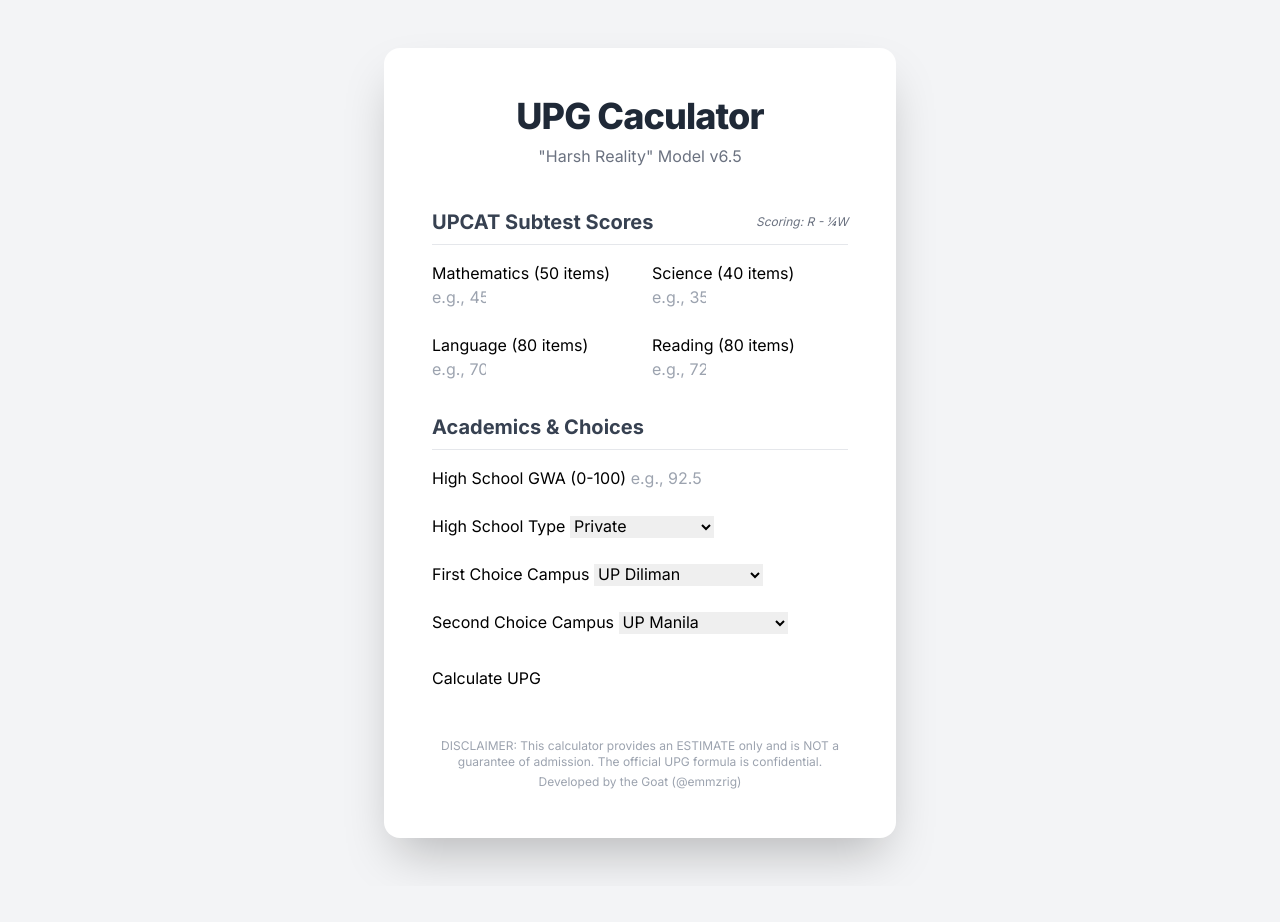
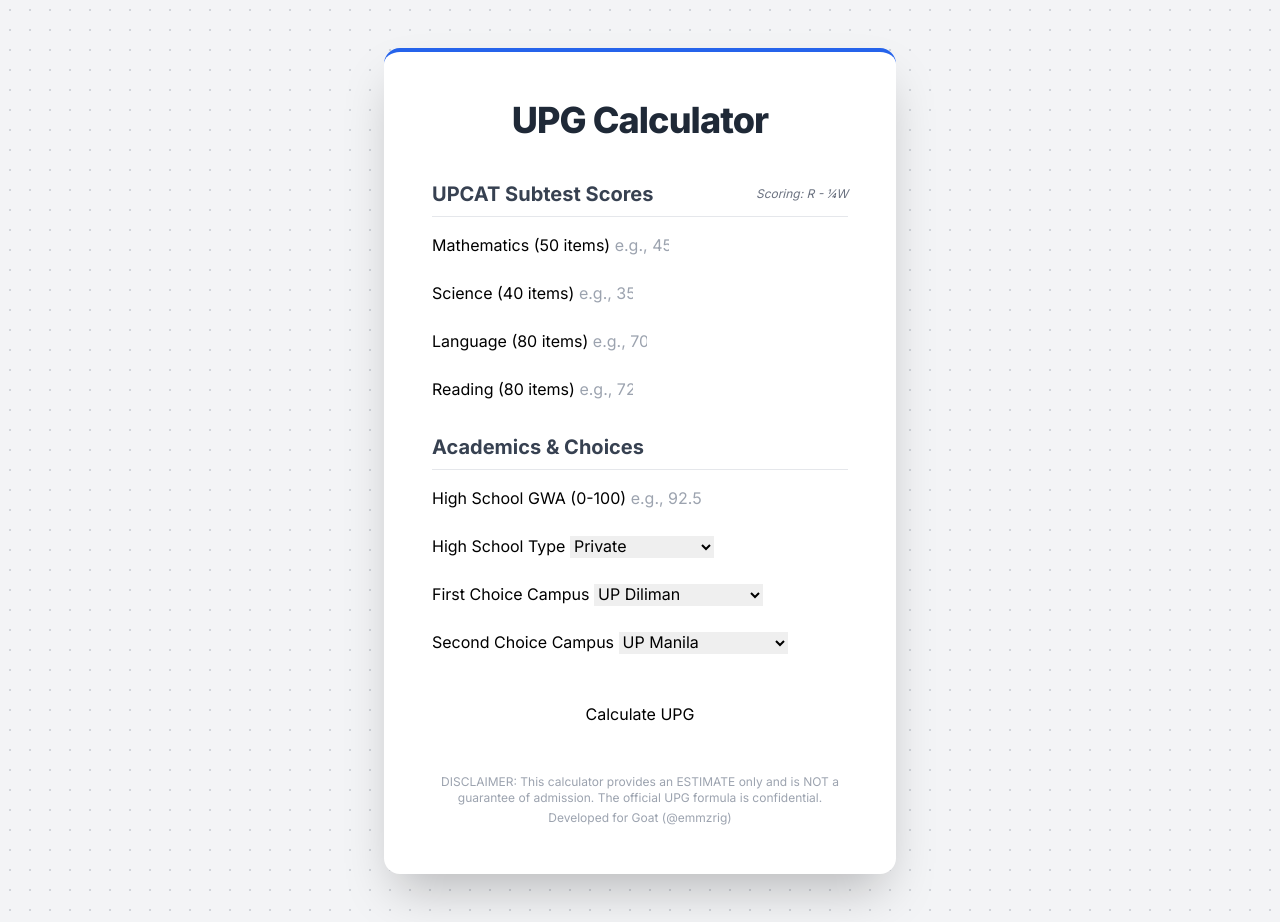
Before and after one commit to zkkei/upg-webapp, a Flask app: page / in a window 1280 px wide. Before the commit the page ends 872 px from the top, so only its background shows below. Run offline with Flask 2, Linux system fonts and the light colour scheme; some libraries are stand-ins or nearby versions.

Commit message:
Update index.html

```diff
--- a/templates/index.html
+++ b/templates/index.html
@@ -3,7 +3,12 @@
 <head>
     <meta charset="UTF-8">
     <meta name="viewport" content="width=device-width, initial-scale=1.0">
-    <title>UPG Strategic Co-Pilot</title>
+    <title>UPG Calculator</title>
+
+    <!-- Favicon Links -->
+    <link rel="icon" href="{{ url_for('static', filename='logo.png') }}" type="image/png">
+    <link rel="apple-touch-icon" href="{{ url_for('static', filename='logo.png') }}">
+
     <script src="https://cdn.tailwindcss.com"></script>
     <link rel="preconnect" href="https://fonts.googleapis.com">
     <link rel="preconnect" href="https://fonts.gstatic.com" crossorigin>
@@ -11,7 +16,10 @@
     <style>
         body {
             font-family: 'Inter', sans-serif;
+            /* Subtle background pattern for a more premium feel */
             background-color: #f3f4f6;
+            background-image: radial-gradient(#d1d5db 1px, transparent 1px);
+            background-size: 20px 20px;
         }
         .form-input {
             @apply w-full px-4 py-3 text-gray-900 bg-gray-50 border-2 border-gray-300 rounded-lg focus:outline-none focus:ring-2 focus:ring-blue-500 focus:border-transparent transition duration-300;
@@ -20,7 +28,7 @@
             @apply block text-sm font-semibold text-gray-600 mb-2;
         }
         .btn-primary {
-            @apply w-full px-4 py-3 font-bold text-white bg-blue-600 rounded-lg shadow-md hover:bg-blue-700 focus:outline-none focus:ring-2 focus:ring-offset-2 focus:ring-blue-500 transition-all duration-300 transform hover:scale-105 hover:shadow-xl;
+            @apply inline-block px-12 py-3 font-bold text-white bg-blue-600 rounded-xl shadow-md hover:bg-blue-700 focus:outline-none focus:ring-2 focus:ring-offset-2 focus:ring-blue-500 transition-all duration-300 transform hover:scale-105 hover:shadow-xl hover:brightness-110;
         }
         /* Hide arrows from number input */
         input[type=number]::-webkit-inner-spin-button,
@@ -33,14 +41,13 @@
         }
     </style>
 </head>
-<body class="bg-gray-100">
+<body class="antialiased">
 
-    <div class="w-full max-w-lg mx-auto bg-white rounded-2xl shadow-2xl p-8 md:p-12 my-12">
+    <div class="w-full max-w-lg mx-auto bg-white rounded-2xl shadow-2xl p-8 md:p-12 my-12 border-t-4 border-blue-600">
 
         <!-- Header -->
         <div class="text-center mb-10">
-            <h1 class="text-4xl font-extrabold text-gray-800 tracking-tight">UPG Caculator</h1>
-            <p class="text-gray-500 mt-2">"Harsh Reality" Model v6.5</p>
+            <h1 class="text-4xl font-extrabold text-gray-800 tracking-tight">UPG Calculator</h1>
         </div>
 
         <!-- Input Form -->
@@ -52,22 +59,22 @@
                     <h2 class="text-xl font-bold text-gray-700">UPCAT Subtest Scores</h2>
                     <p class="text-xs text-gray-500 italic" title="Right minus one-fourth of wrong answers.">Scoring: R - ¼W</p>
                 </div>
-                <div class="grid grid-cols-1 sm:grid-cols-2 gap-6">
+                <div class="space-y-6">
                     <div>
                         <label for="math" class="form-label">Mathematics (50 items)</label>
-                        <input type="number" id="math" name="math" class="form-input" required min="0" max="50" step="1" placeholder="e.g., 45">
+                        <input size="8" type="number" id="math" name="math" class="form-input" required min="0" max="50" step="1" placeholder="e.g., 45">
                     </div>
                     <div>
                         <label for="sci" class="form-label">Science (40 items)</label>
-                        <input type="number" id="sci" name="sci" class="form-input" required min="0" max="40" step="1" placeholder="e.g., 35">
+                        <input size="8" type="number" id="sci" name="sci" class="form-input" required min="0" max="40" step="1" placeholder="e.g., 35">
                     </div>
                     <div>
                         <label for="lang" class="form-label">Language (80 items)</label>
-                        <input type="number" id="lang" name="lang" class="form-input" required min="0" max="80" step="1" placeholder="e.g., 70">
+                        <input size="8" type="number" id="lang" name="lang" class="form-input" required min="0" max="80" step="1" placeholder="e.g., 70">
                     </div>
                     <div>
                         <label for="read" class="form-label">Reading (80 items)</label>
-                        <input type="number" id="read" name="read" class="form-input" required min="0" max="80" step="1" placeholder="e.g., 72">
+                        <input size="8" type="number" id="read" name="read" class="form-input" required min="0" max="80" step="1" placeholder="e.g., 72">
                     </div>
                 </div>
             </div>
@@ -107,7 +114,7 @@
             </div>
 
             <!-- Submit Button -->
-            <div>
+            <div class="text-center pt-4">
                 <button type="submit" class="btn-primary">Calculate UPG</button>
             </div>
         </form>
@@ -144,7 +151,7 @@
         <!-- Disclaimer -->
         <div class="text-center mt-12 text-xs text-gray-400">
             <p>DISCLAIMER: This calculator provides an ESTIMATE only and is NOT a guarantee of admission. The official UPG formula is confidential.</p>
-            <p class="mt-1">Developed by the Goat (@emmzrig)</p>
+            <p class="mt-1">Developed for Goat (@emmzrig)</p>
         </div>
 
     </div>
```
